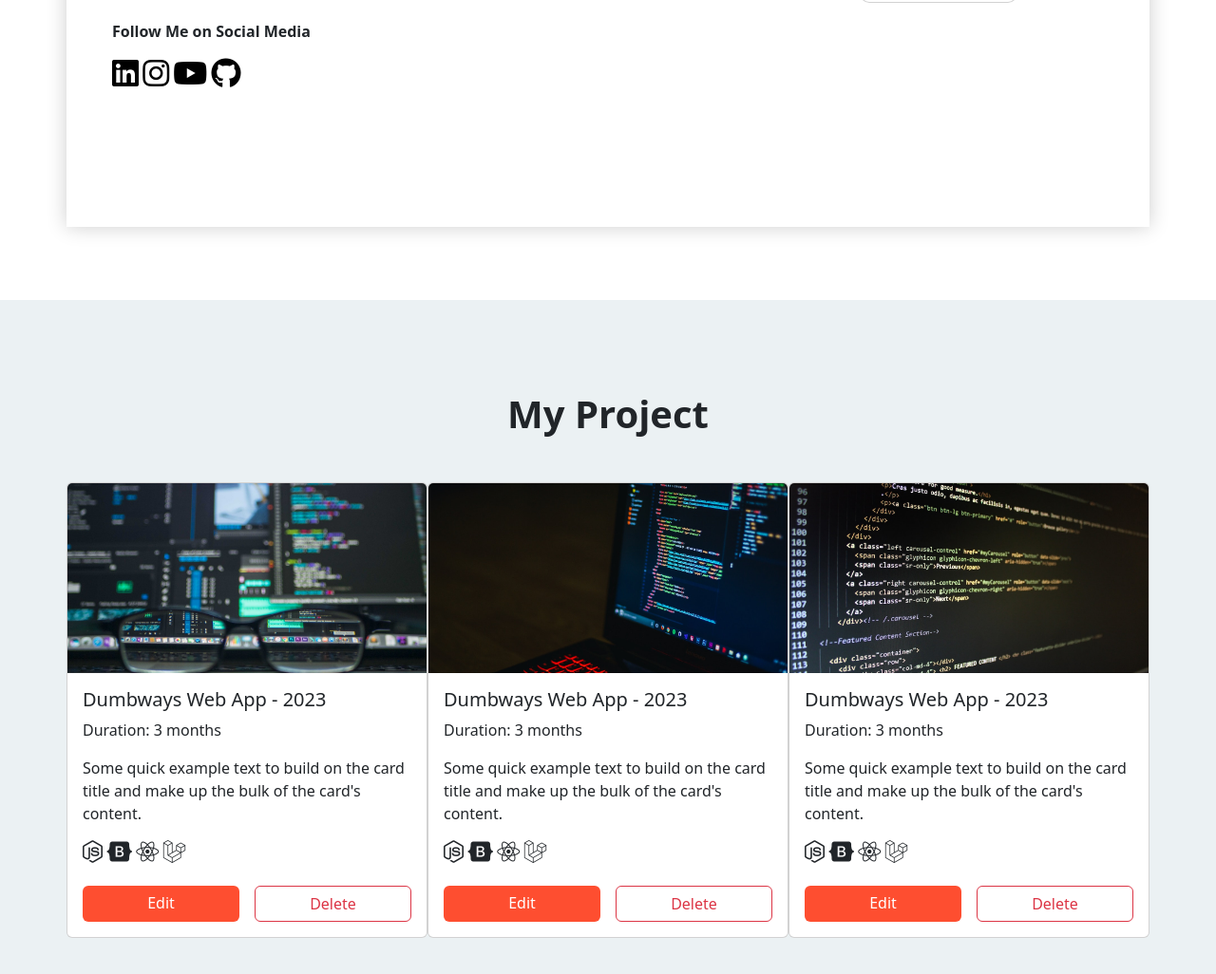
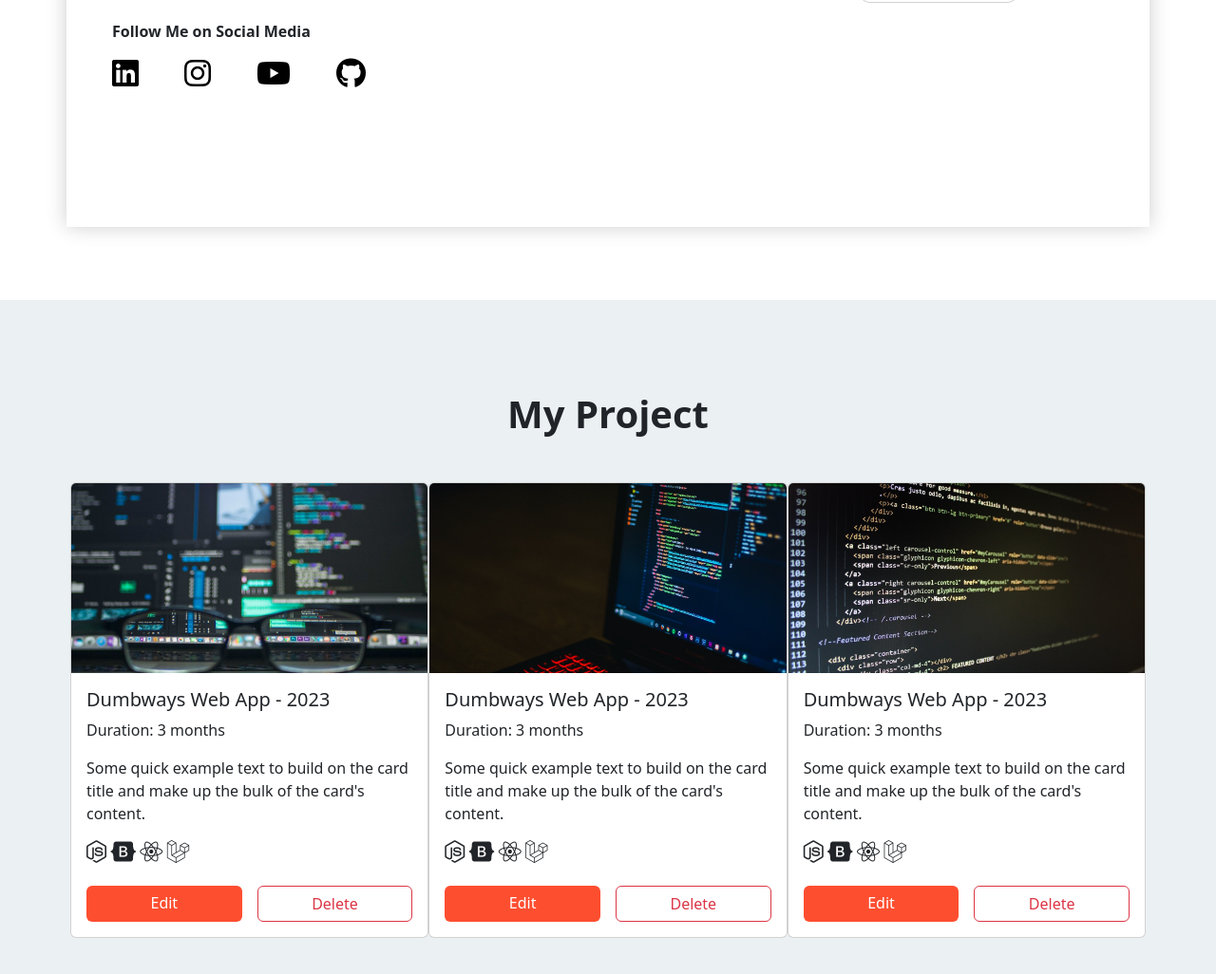
Before and after one commit to malfazakki/day10-stage1, a plain HTML site: page index.html in a window 1280 px wide. Shown: the part 484-1510 px from the top of the page at 95% size. Drawn offline with nearby package versions, Linux system fonts and the light colour scheme.

Commit message:
Update index.html

```diff
--- a/index.html
+++ b/index.html
@@ -60,7 +60,7 @@
           <!-- social media -->
           <div class="mt-4 mb-5 d-flex flex-column align-items-center align-items-sm-start">
             <p class="fw-bold mb-3">Follow Me on Social Media</p>
-            <div class="tech">
+            <div class="tech d-flex gap-5">
               <a href="https://www.linkedin.com/in/muhammad-al-fatih-muzakki/" class="icons"><i
                   class="fa-brands fa-linkedin fa-2x"></i></a>
               <a href="https://www.instagram.com/alfatihmuzakki/" class="icons"><i
@@ -86,10 +86,10 @@
     <section class="project pt-5 pb-3 px-5 px-sm-0">
       <div class="container mt-5 d-flex flex-column align-items-center justify-content-center">
         <h1 class="fw-bold mb-5">My Project</h1>
-        <div class="row row-cols-lg-3 row-cols-md-2 pb-5 px-5 px-sm-0 row-gap-5">
+        <div class="row row-cols-1 row-cols-lg-3 g-3 pb-5 px-2 px-sm-0 justify-content-center row-gap-3">
 
           <!-- card start -->
-          <div class="card card-project px-0">
+          <div class="card col card-project px-0">
             <img src="assets/images/article1.jpg" class="card-img-top" alt="...">
             <div class="card-body">
               <h5 class="card-title">Dumbways Web App - 2023</h5>
@@ -118,7 +118,7 @@
           </div>
           <!-- card end -->
           <!-- card start -->
-          <div class="card card-project px-0">
+          <div class="card col card-project px-0">
             <img src="assets/images/article2.jpg" class="card-img-top" alt="...">
             <div class="card-body">
               <h5 class="card-title">Dumbways Web App - 2023</h5>
@@ -147,7 +147,7 @@
           </div>
           <!-- card end -->
           <!-- card start -->
-          <div class="card card-project px-0">
+          <div class="card col card-project px-0">
             <img src="assets/images/article3.jpg" class="card-img-top" alt="...">
             <div class="card-body">
               <h5 class="card-title">Dumbways Web App - 2023</h5>
```
